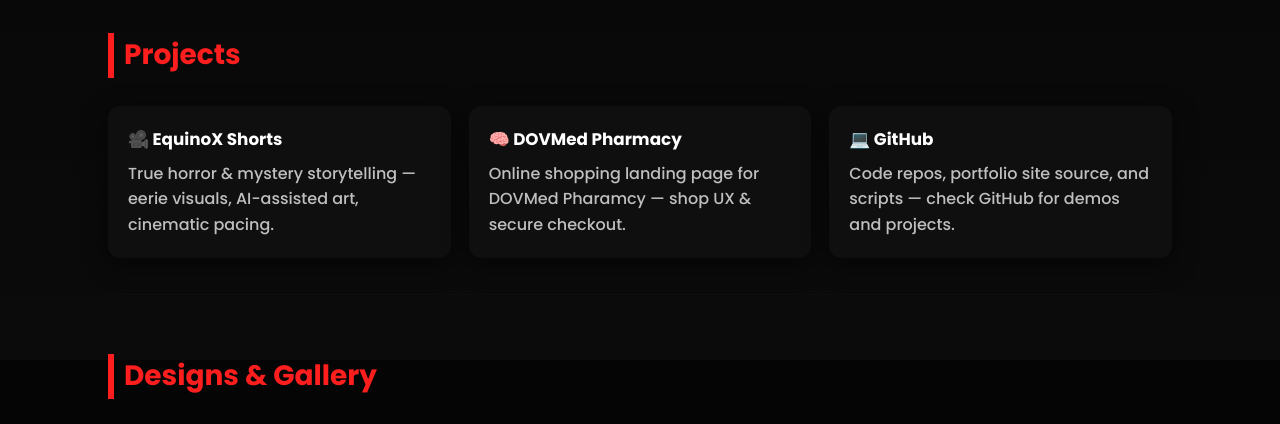
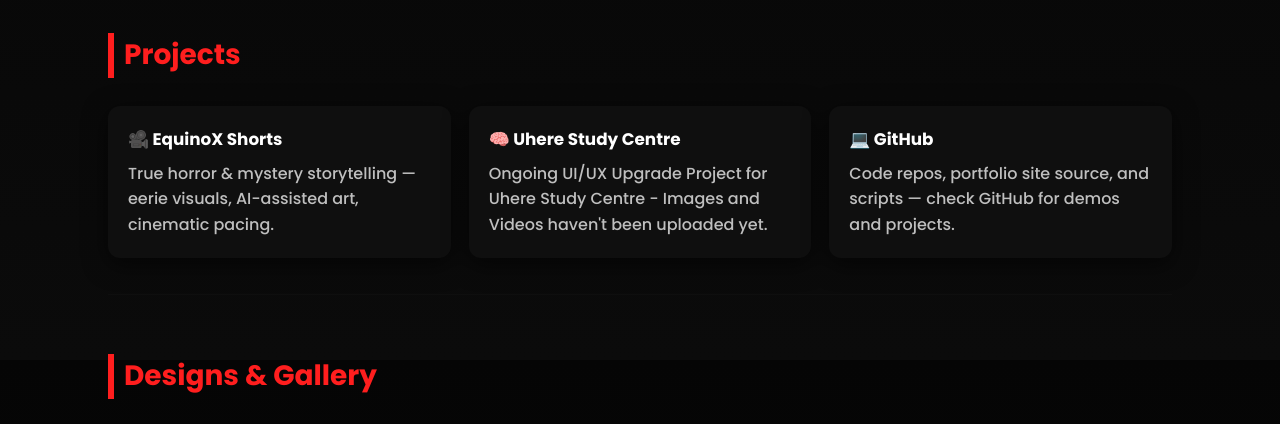
Before and after one commit to MlDeezy/equino-x.github.io, a plain HTML site: page index.html in a window 1280 px wide. Shown: the part 1240-1664 px from the top of the page. Drawn offline with Linux system fonts and the light colour scheme.

Commit message:
Update index.html

```diff
--- a/index.html
+++ b/index.html
@@ -73,9 +73,9 @@
           <p>True horror & mystery storytelling — eerie visuals, AI-assisted art, cinematic pacing.</p>
         </a>
 
-        <a class="card project" href="https://dovmedpharmacy.com" target="_blank" rel="noopener">
-          <h3>🧠 DOVMed Pharmacy</h3>
-          <p>Online shopping landing page for DOVMed Pharamcy — shop UX & secure checkout.</p>
+        <a class="card project" href="https://mldeezy.github.io/uhere-website-project/" target="_blank" rel="noopener">
+          <h3>🧠 Uhere Study Centre</h3>
+          <p>Ongoing UI/UX Upgrade Project for Uhere Study Centre - Images and Videos haven't been uploaded yet. </p>
         </a>
 
         <a class="card project" href="https://github.com/MlDeezy" target="_blank" rel="noopener">
```
